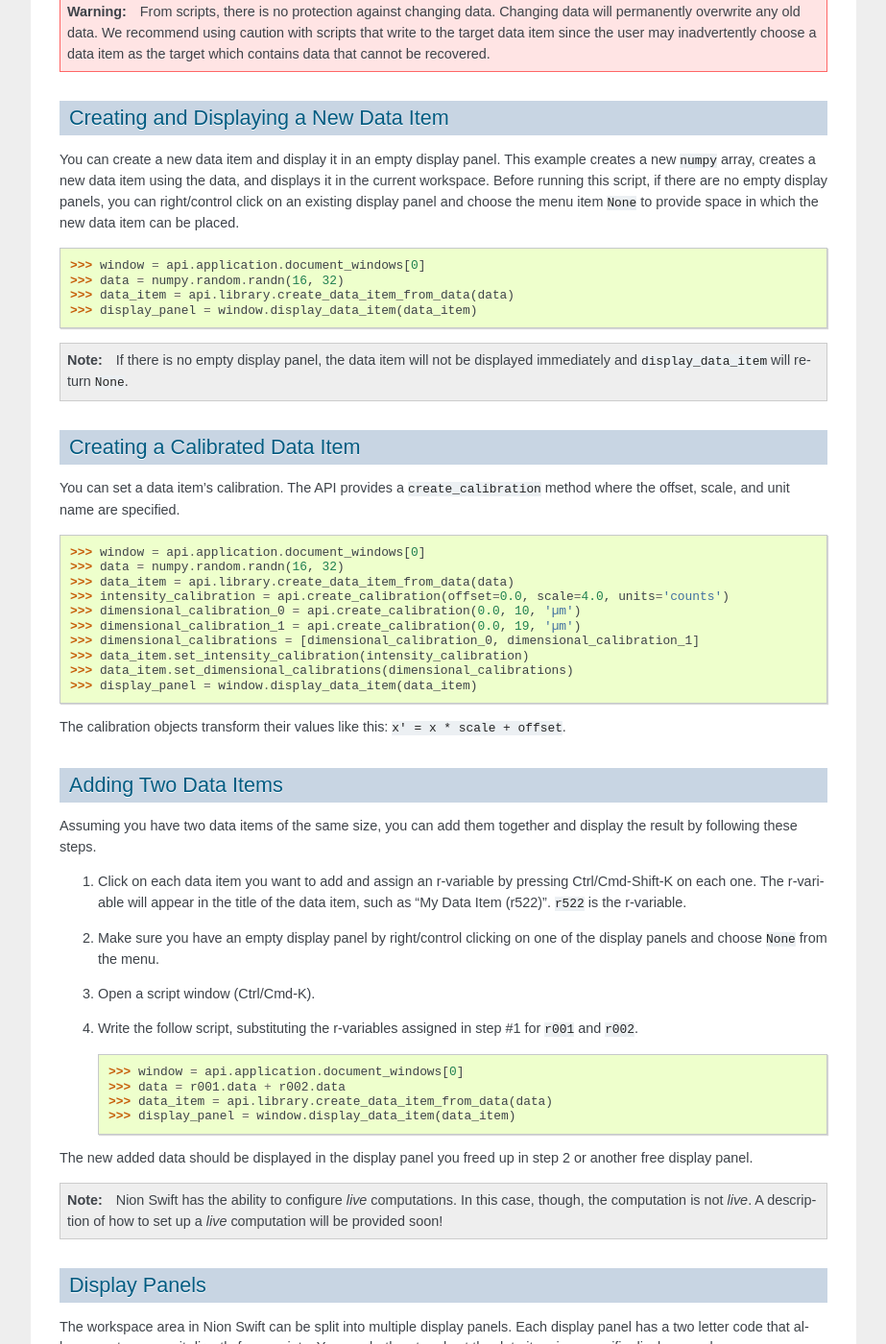
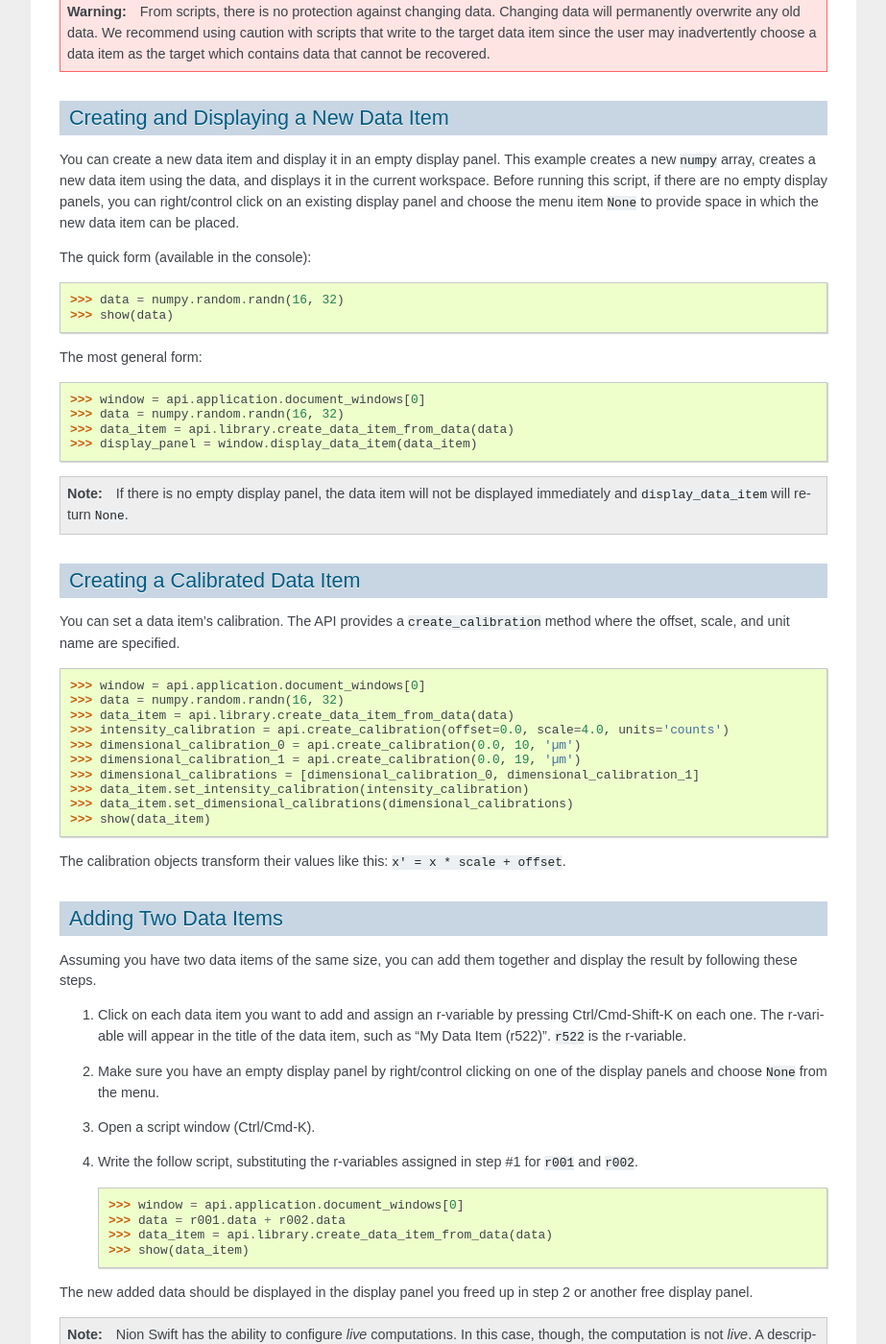
Before and after one commit to nion-software/nionswift, a Sphinx documentation site: the page built from docs/api/scripting.rst, in a window 1280 px wide and 1400 px high, scrolled down 2291 px. Shown: the whole window at 96% size, without its empty margins (198-1121 px from the left). Built offline with Sphinx 7.4.7, drawn with Linux system fonts in a browser that asks for light colours; some of the changed text lies outside the part shown.

Commit message:
Add function api.show() and Console shortcut show(). Docs.

```diff
--- a/docs/api/scripting.rst
+++ b/docs/api/scripting.rst
@@ -95,6 +95,13 @@ creates a new data item using the data, and displays it in the current workspace
 are no empty display panels, you can right/control click on an existing display panel and choose the menu item ``None``
 to provide space in which the new data item can be placed.
 
+The quick form (available in the console):
+
+   >>> data = numpy.random.randn(16, 32)
+   >>> show(data)
+
+The most general form:
+
    >>> window = api.application.document_windows[0]
    >>> data = numpy.random.randn(16, 32)
    >>> data_item = api.library.create_data_item_from_data(data)
@@ -118,7 +125,7 @@ name are specified. ::
    >>> dimensional_calibrations = [dimensional_calibration_0, dimensional_calibration_1]
    >>> data_item.set_intensity_calibration(intensity_calibration)
    >>> data_item.set_dimensional_calibrations(dimensional_calibrations)
-   >>> display_panel = window.display_data_item(data_item)
+   >>> show(data_item)
 
 The calibration objects transform their values like this: ``x' = x * scale + offset``.
 
@@ -137,7 +144,7 @@ steps.
    >>> window = api.application.document_windows[0]
    >>> data = r001.data + r002.data
    >>> data_item = api.library.create_data_item_from_data(data)
-   >>> display_panel = window.display_data_item(data_item)
+   >>> show(data_item)
 
 The new added data should be displayed in the display panel you freed up in step 2 or another free display panel.
 
@@ -260,6 +267,11 @@ descriptions and calibrations properly.
    >>> xdata = xd.column(xdata1.collection_dimension_shape)
 
 For a description of the full ``xdata`` library, see :ref:`xdata-guide`.
+
+For a quick description of the available methods or a specific method:
+
+   >>> help(xd)
+   >>> help(xd.fft)
 
 Extracting Display Data from Data Items
 ---------------------------------------
```
Also changed, not shown: other parts of docs/api/scripting.rst (+1 -1 lines), docs/python_console.rst (+10 -1 lines), 2 other files.
